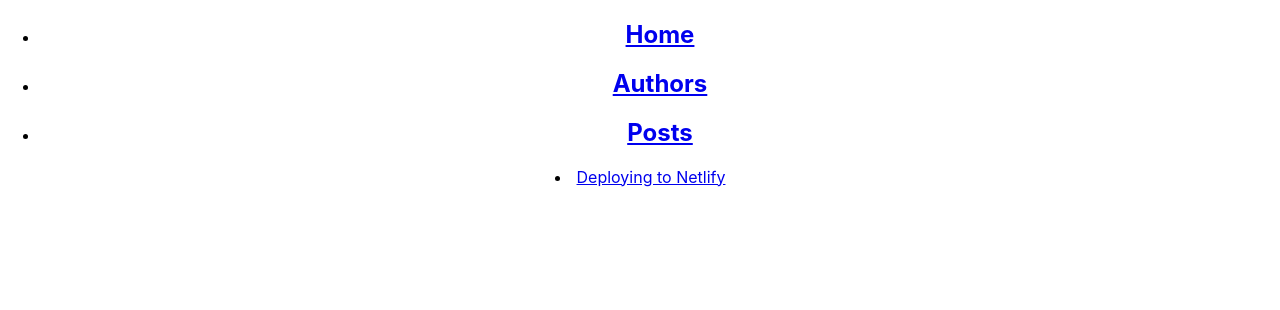
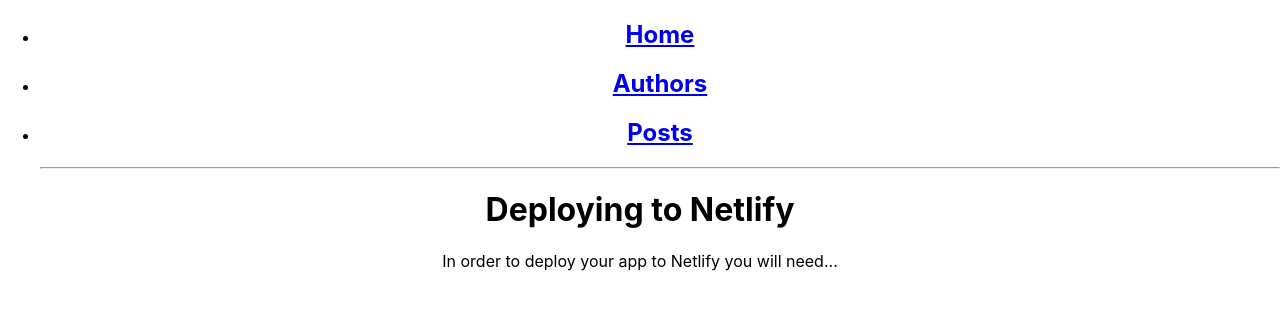
Before and after one commit to mmartinezluis/blog-website-prototype, a React (Create React App) app: page /posts/1 in a window 1280 px wide. Shown: the top 310 px of the page. Built offline with nearby package versions, Linux system fonts and the light colour scheme; no server answers.

Commit message:
get posts action from mock API functional

```diff
--- a/src/App.js
+++ b/src/App.js
@@ -62,6 +62,7 @@ function App() {
               <li>
               <h2><Link to="/posts">Posts</Link> </h2>
               </li>
+              <hr />
             </ul>
             <Routes>
                 <Route path="/" element= {<Home />} />
--- a/src/components/Post.js
+++ b/src/components/Post.js
@@ -1,14 +1,19 @@
-import { useParams } from "react-router";
+import React from "react";
+import { useParams } from "react-router-dom";
 
 function Post({posts}) {
-    const postId = useParams();
-    const post = posts && posts.find( ({id}) => id === postId )
+    const { postId } = useParams();
+    const post = posts && posts.find( ({id}) => `${id}` === postId )
+    console.log(post)
     return(
-        <div>
+        <React.Fragment>
             {post &&
-                <h1>{post.title}</h1>
+                <div>
+                    <h1>{post.title}</h1>
+                    {post.body}
+                </div>
             }
-        </div>
+        </React.Fragment>
     );
 }
 
--- a/src/components/PostsLinks.js
+++ b/src/components/PostsLinks.js
@@ -6,7 +6,7 @@ function PostsLinks({posts}) {
             {posts && posts.map(({title, id}) => {
                 return (
                     <li key={id}>
-                        <Link to={id}>{title}</Link>
+                        <Link to={`${id}`}>{title}</Link>
                     </li>
                 )
             })}
--- a/src/pages/PostsPage.js
+++ b/src/pages/PostsPage.js
@@ -6,12 +6,9 @@ import Post from '../components/Post'
 function PostsPage({posts}) {
     return(
         <React.Fragment>
-            <PostsLinks posts = {posts} />
-            <Post posts = {posts} />
-
             <Routes>
-                <Route path="/*" element={<PostsLinks />} />
-                <Route path=":postId" element={<Post />} />
+                <Route path="/*" element={<PostsLinks posts = {posts} />} />
+                <Route path=":postId" element={<Post posts={posts} />} />
             </Routes>
         </React.Fragment>
     )
```
